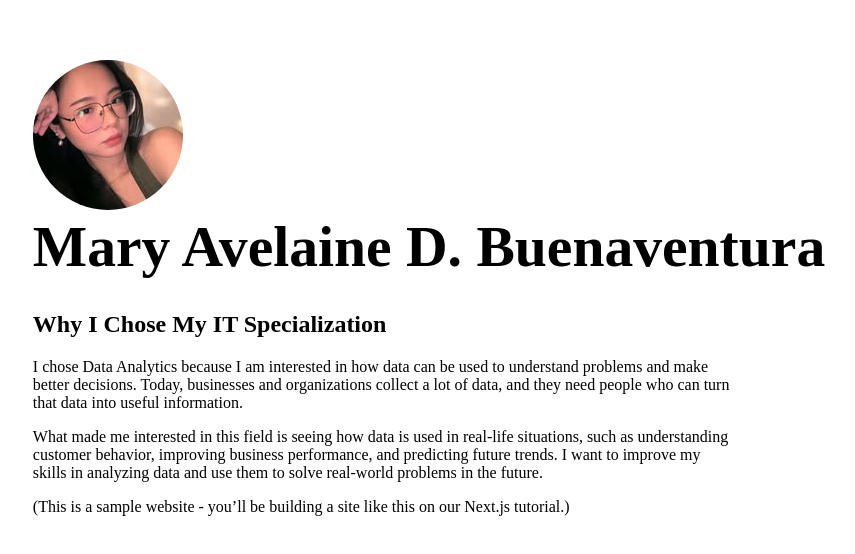
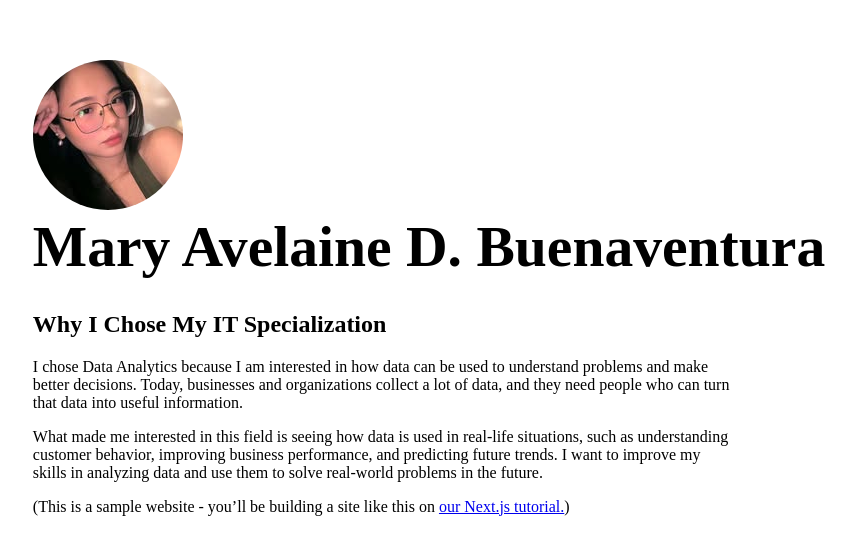
Before and after one commit to maryavelaine12/blog2, a Next.js app: page / in a window 1280 px wide. Shown: the part 112-666 px from the top of the page, without its empty margins (211-1066 px from the left). Built offline with nearby package versions, Linux system fonts and the light colour scheme.

Commit message:
Initial commit

```diff
--- a/pages/index.js
+++ b/pages/index.js
@@ -42,9 +42,12 @@ export default function Home() {
             real-world problems in the future.
           </p>
 
-          <p>
-            (This is a sample website - you’ll be building a site like this on our Next.js tutorial.)
-          </p>
+<p>
+  (This is a sample website - you’ll be building a site like this on{' '}
+  <a href="https://nextjs.org/learn" target="_blank" rel="noopener noreferrer">
+    our Next.js tutorial.
+  </a>)
+</p>
         </section>
       </main>
     </div>
```
